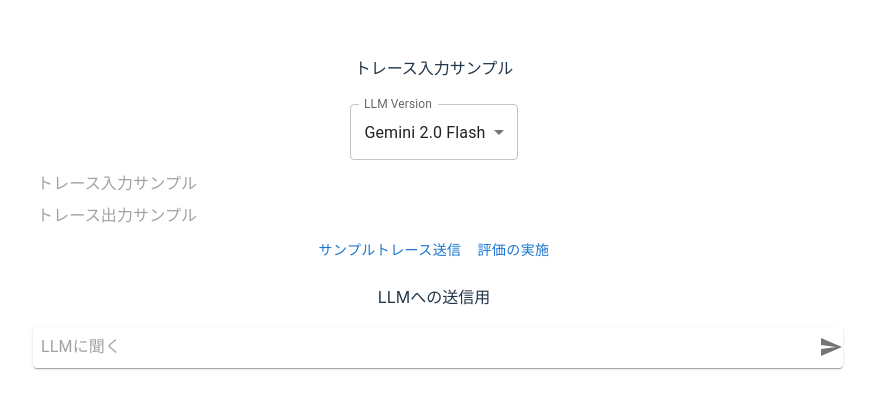
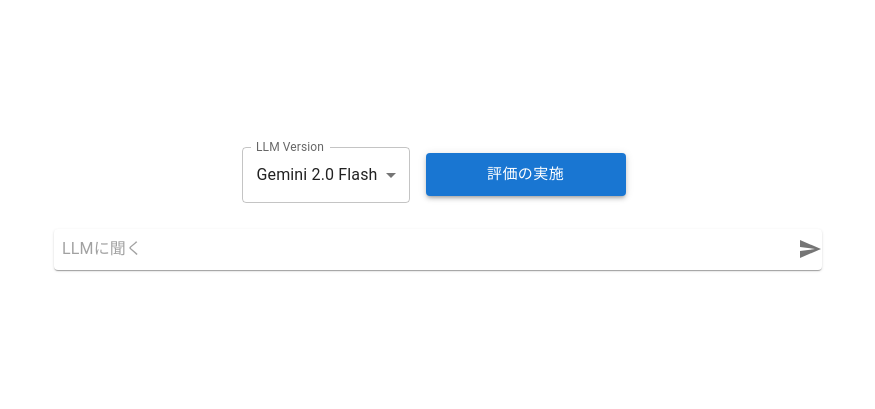
Before and after one commit to ken1714/vertex-ai-sample, a React (Vite) app in the folder frontend/: page / in a window 1280 px wide. Shown: the part 195-604 px from the top of the page, without its empty margins (206-1081 px from the left). Built offline with nearby package versions, Linux system fonts and the light colour scheme.

Commit message:
[feat] 不要なUIの削除と評価実施ボタンの改善

```diff
--- a/frontend/src/App.tsx
+++ b/frontend/src/App.tsx
@@ -37,8 +37,6 @@ const LeftReactMarkdown = styled(ReactMarkdown)`
 
 const App = () => {
   const [inputValue, setInputValue] = useState<string>();
-  const [traceInputValue, setTraceInputValue] = useState<string>();
-  const [traceResponseValue, setTraceResponseValue] = useState<string>();
   const [responseText, setResponseText] = useState<string>();
   const [selectedLlmVersion, setSelectedLlmVersion] = useState<string>('gemini-2.0-flash-001');
   const [llmRequestState, setLlmRequestState] = useState<LlmRequestState>({
@@ -121,28 +119,6 @@ const App = () => {
     );
   }, [inputValue, selectedLlmVersion, handleLlmRequest]);
 
-  // サンプルトレース送信処理
-  const sendSampleTrace = useCallback(async () => {
-    if (!traceInputValue || !traceResponseValue) return;
-
-    await handleLlmRequest(
-      () => fetch(`${import.meta.env.VITE_BACKEND_URL}/sample-trace`, {
-        method: 'POST',
-        headers: {
-          'Content-Type': 'application/json'
-        },
-        body: JSON.stringify({
-          input: traceInputValue,
-          output: traceResponseValue,
-        }),
-      }),
-      () => {
-        setTraceInputValue('');
-        setTraceResponseValue('');
-      }
-    );
-  }, [traceInputValue, traceResponseValue, handleLlmRequest]);
-
   // 評価実施処理
   const sendEvaluation = useCallback(async () => {
     await handleEvaluationRequest(
@@ -172,8 +148,13 @@ const App = () => {
         </Box>
       )}
 
-      <p>トレース入力サンプル</p>
-      <Box>
+      <Box sx={{
+        display: 'flex',
+        alignItems: 'center',
+        justifyContent: 'center',
+        width: '100%',
+        mb: 2
+      }}>
         <FormControl sx={{ m: 1, minWidth: 120 }}>
           <InputLabel id="gemini-version-label">LLM Version</InputLabel>
           <Select
@@ -186,47 +167,33 @@ const App = () => {
             <MenuItem value="gemini-2.0-flash-lite-001">Gemini 2.0 Flash Lite</MenuItem>
           </Select>
         </FormControl>
-        <InputBase
-          fullWidth
-          multiline
-          value={traceInputValue}
-          sx={{ ml: 1, flex: 1 }}
-          placeholder="トレース入力サンプル"
-          onChange={(event) => {
-            setTraceInputValue(event.target.value)
+        <Button
+          variant="contained"
+          color="primary"
+          size="large"
+          sx={{
+            m: 1,
+            fontWeight: 'bold',
+            minWidth: '200px',
+            boxShadow: 3,
+            '&:hover': {
+              boxShadow: 6,
+            }
           }}
-        />
-        <InputBase
-          fullWidth
-          multiline
-          value={traceResponseValue}
-          sx={{ ml: 1, flex: 1 }}
-          placeholder="トレース出力サンプル"
-          onChange={(event) => {
-            setTraceResponseValue(event.target.value)
-          }}
-        />
-        <Button
-          onClick={sendSampleTrace}
-          disabled={llmRequestState.isLoading}
-        >
-          サンプルトレース送信
-        </Button>
-        <Button
           onClick={sendEvaluation}
           disabled={evaluationState.isLoading}
           endIcon={
             evaluationState.isLoading ? (
               <CircularProgress size={20} color="inherit" />
-            ) : evaluationState.isCompleted ? (
-              <CheckCircleIcon sx={{ color: 'success.main' }} />
             ) : null
           }
         >
           評価の実施
         </Button>
+        {evaluationState.isCompleted && (
+          <CheckCircleIcon sx={{ color: 'success.main', ml: 1, fontSize: 30 }} />
+        )}
       </Box>
-      <p>LLMへの送信用</p>
       <Box
         sx={{
           p: '2px 4px',
```
